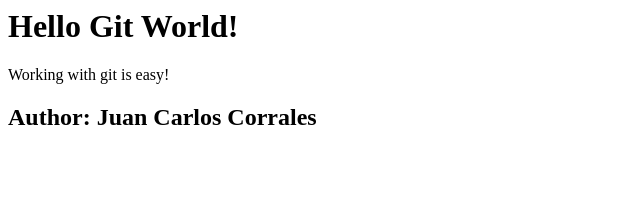
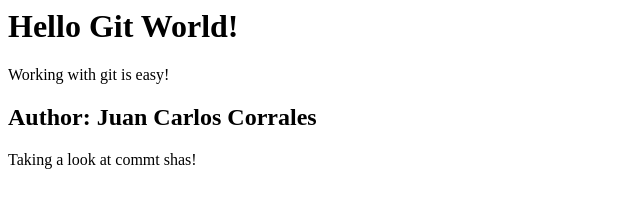
Before and after one commit to jccorralesIBM/GitGithubMasterclass, a plain HTML site: page index.html in a window 1280 px wide. Shown: the whole page, without its empty margins (0-640 px from the left). Drawn offline with Linux system fonts and the light colour scheme.

Commit message:
Update index.html
Update index

```diff
--- a/index.html
+++ b/index.html
@@ -5,3 +5,7 @@
 </div>
 
 <h2>Author: Juan Carlos Corrales</h2>
+
+<div>
+ <p>Taking a look at commt shas!</p>
+</div>
```
